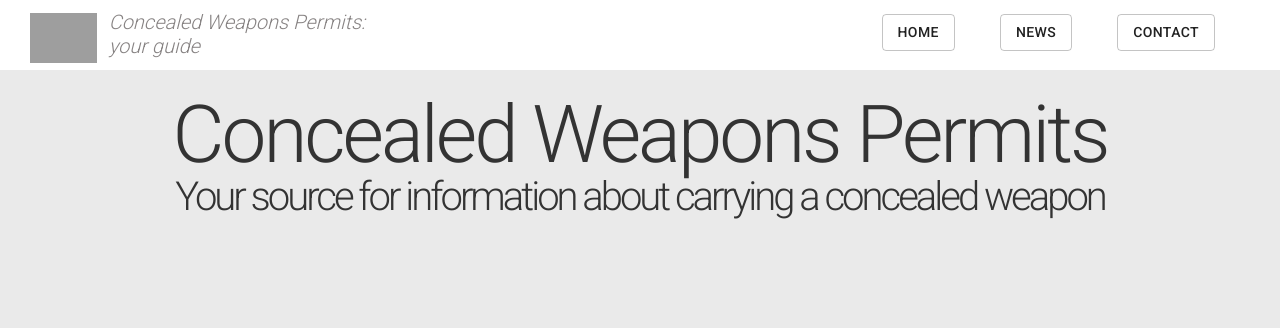
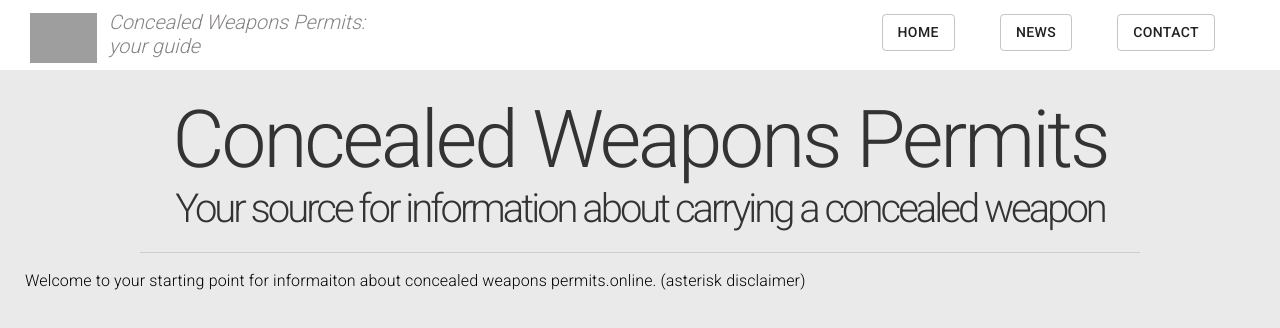
Before and after one commit to kjannette/carry-concealed, a React app: page / in a window 1280 px wide. Shown: the top 328 px of the page. Built offline with nearby package versions, Linux system fonts and the light colour scheme; grey boxes are pictures that could not be loaded.

Commit message:
Css on main page

```diff
--- a/src/App.js
+++ b/src/App.js
@@ -1,5 +1,5 @@
 import React from 'react';
-import { withStyles, Button } from '@material-ui/core';
+import { withStyles, Button, Divider, Typography } from '@material-ui/core';
 import AppStyles from './Styles/AppStyles';
 import './Styles/MuiOverrides.css'
 import glock from './images/glock.png'
@@ -38,6 +38,21 @@ class App extends React.Component {
                     <div className={classes.subHeading}>
                         Your source for information about carrying a concealed weapon
                     </div>
+
+                    <div className={classes.dividerBox}>
+                        <Divider  className={classes.divider}/>
+                    </div>
+
+                    <div className={classes.mainTextContainer}>
+
+                        <Typography className={classes.mainText}>
+
+                            <p>Welcome to your starting point for informaiton about concealed weapons permits.online. (asterisk disclaimer)</p>
+
+                        </Typography>
+
+                    </div>
+
                 </div>
             </>
         );
@@ -45,7 +60,3 @@ class App extends React.Component {
 }
 
 export default withStyles(AppStyles)(App);
-
-/*
-    <img className={classes.logo} src={gunIcon}></img>
-*/
--- a/src/Styles/AppStyles.js
+++ b/src/Styles/AppStyles.js
@@ -4,16 +4,13 @@ export default (theme) => ({
         marginLeft: '0px',
         marginRight: '0px',
     },
-    navBarText: {
-      color: '#878383',
-      display: 'inline-block',
-      fontFamily: 'Roboto',
-      fontWeight: '100',
-      fontStyle: 'italic',
-      paddingLeft: '12px',
-      position: 'relative',
-      top: '-10px',
-      width: '270px',
+    divider: {
+      width: '1000px',
+    },
+    dividerBox: {
+      display: 'flex',
+      justifyContent: 'center',
+      marginTop: '20px',
     },
     logo: {
         height: '50px',
@@ -34,7 +31,27 @@ export default (theme) => ({
         height: '85px',
         letterSpacing: '-3.0px',
         marginTop: '48px',
-        paddingTop: '40px',
+        paddingTop: '45px',
+    },
+    mainText: {
+      display: 'grid',
+      fontWeight: '100',
+    },
+    mainTextContainer: {
+      display: 'grid',
+      justifyContent: 'left',
+      marginLeft: '25px',
+    },
+    navBarText: {
+      color: '#878383',
+      display: 'inline-block',
+      fontFamily: 'Roboto',
+      fontWeight: '100',
+      fontStyle: 'italic',
+      paddingLeft: '12px',
+      position: 'relative',
+      top: '-10px',
+      width: '270px',
     },
       navContainer: {
         backgroundColor: '#fff',
@@ -63,6 +80,7 @@ export default (theme) => ({
         fontSize: '40px',
         fontWeight: '100',
         letterSpacing: '-3.0px',
+        marginTop: '7px',
     },
       navContainerLogo: {
         float: 'left',
```
